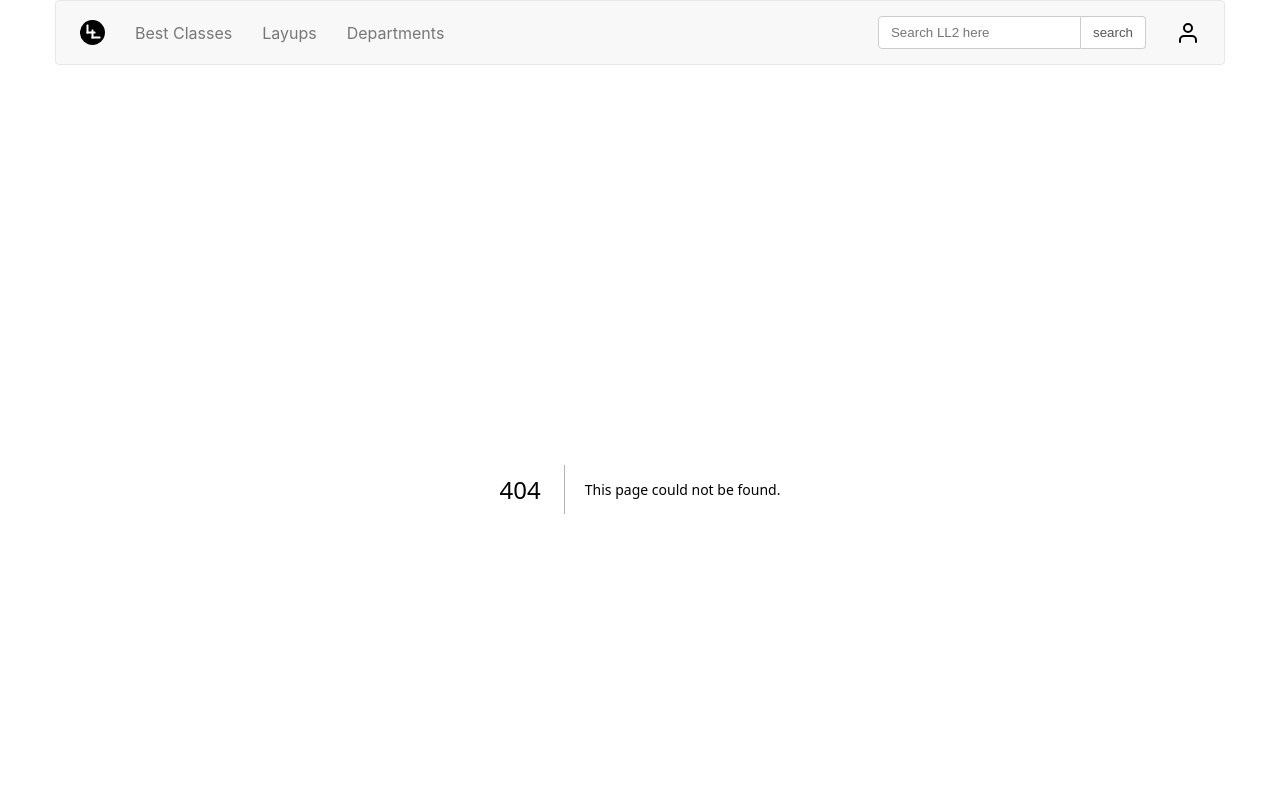
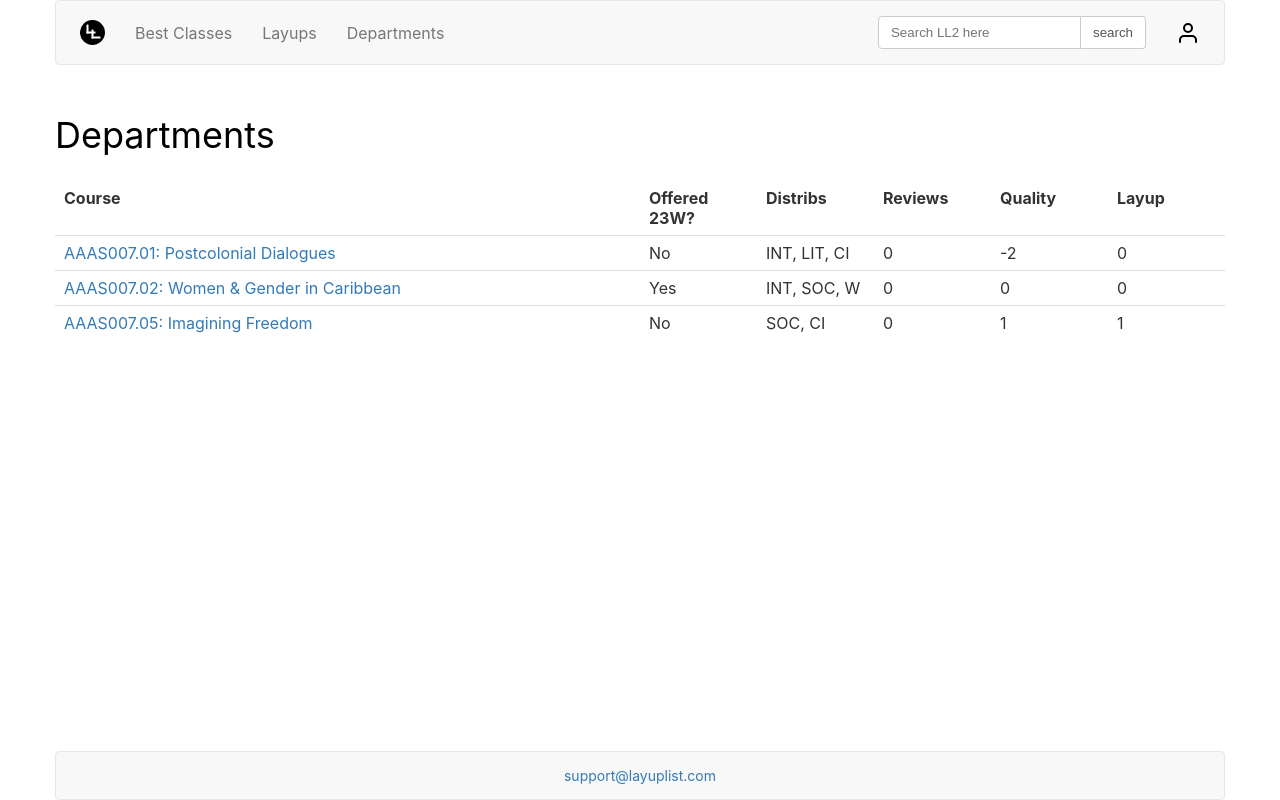
Before and after one commit to layuplist/ll2, a Next.js app in the folder client/: page /search in a window 1280 px wide. Before the commit this address had no page. Shown: the top 800 px of the page. Built offline with nearby package versions, Linux system fonts and the light colour scheme.

Commit message:
Added dummy search component

```diff
--- /dev/null
+++ b/client/components/pages/Search/Search.module.scss
@@ -0,0 +1,45 @@
+.searchContainer {
+    table {
+        width: 100%;
+        color: #333;
+        border-spacing: 0px;
+
+        thead {
+            vertical-align: top;
+            border-bottom: 1px solid #ddd;
+            border-spacing: 0;
+            border-collapse: collapse;
+
+            th {
+                padding: 7px 9px;
+                text-align: left;
+            }
+        }
+
+        tbody {
+            tr {
+                cursor: pointer;
+
+                &:hover {
+                    background-color: #f2f2f2;
+                }
+
+                td {
+                    vertical-align: top;
+                    border-top: 1px solid #ddd;
+                    border-spacing: 0;
+                    border-collapse: collapse;
+                    padding: 7px 9px;
+
+                    a {
+                        color: #337ab7;
+
+                        &:hover {
+                            text-decoration: underline;
+                        }
+                    }
+                }
+            }
+        }
+    }
+}
--- /dev/null
+++ b/client/components/pages/Search/Search.tsx
@@ -0,0 +1,62 @@
+import { useRouter } from "next/router";
+import styles from "./Search.module.scss";
+
+export type DistributiveRequirement = string;
+
+export interface Course {
+  id: string;
+  name: string;
+  offeredNextTerm: boolean;
+  distributives: DistributiveRequirement[];
+  numReviews: number;
+  qualityScore: number;
+  layupScore: number;
+}
+
+export interface SearchProps {
+  results: Course[];
+  nextTermCode: string;
+}
+
+const Search = ({ results, nextTermCode }: SearchProps) => {
+  const router = useRouter();
+
+  return (
+    <div className={styles.searchContainer}>
+      <h1>Departments</h1>
+
+      <table>
+        <thead>
+          <tr>
+            <th style={{ width: "50%" }}>Course</th>
+            <th style={{ width: "10%" }}>Offered {nextTermCode}?</th>
+            <th style={{ width: "10%" }}>Distribs</th>
+            <th style={{ width: "10%" }}>Reviews</th>
+            <th style={{ width: "10%" }}>Quality</th>
+            <th style={{ width: "10%" }}>Layup</th>
+          </tr>
+        </thead>
+
+        <tbody>
+          {results.map((result) => (
+            <tr
+              key={result.name}
+              onClick={() => router.push(`/course/${result.id}`)}
+            >
+              <td>
+                <a>{result.name}</a>
+              </td>
+              <td>{result.offeredNextTerm ? "Yes" : "No"}</td>
+              <td>{result.distributives.join(", ")}</td>
+              <td>{result.numReviews}</td>
+              <td>{result.qualityScore}</td>
+              <td>{result.layupScore}</td>
+            </tr>
+          ))}
+        </tbody>
+      </table>
+    </div>
+  );
+};
+
+export default Search;
--- /dev/null
+++ b/client/pages/search.tsx
@@ -0,0 +1,48 @@
+import Search, { SearchProps } from "../components/pages/Search/Search";
+import { GetStaticProps } from "next";
+
+export const REGENERATION_HOURS = 24;
+
+// ! This will need to pregenerate all pages
+
+export const getStaticProps: GetStaticProps<SearchProps> = () => {
+  // TODO fetch data from AWS here
+
+  return {
+    props: {
+      results: [
+        {
+          id: "5481621",
+          name: "AAAS007.01: Postcolonial Dialogues",
+          offeredNextTerm: false,
+          distributives: ["INT", "LIT", "CI"],
+          numReviews: 0,
+          qualityScore: -2,
+          layupScore: 0,
+        },
+        {
+          id: "844651",
+          name: "AAAS007.02: Women & Gender in Caribbean",
+          offeredNextTerm: true,
+          distributives: ["INT", "SOC", "W"],
+          numReviews: 0,
+          qualityScore: 0,
+          layupScore: 0,
+        },
+        {
+          id: "6544812",
+          name: "AAAS007.05: Imagining Freedom",
+          offeredNextTerm: false,
+          distributives: ["SOC", "CI"],
+          numReviews: 0,
+          qualityScore: 1,
+          layupScore: 1,
+        },
+      ],
+      nextTermCode: "23W",
+    },
+    revalidate: REGENERATION_HOURS * 60 * 60, // seconds
+  };
+};
+
+export default Search;
```
